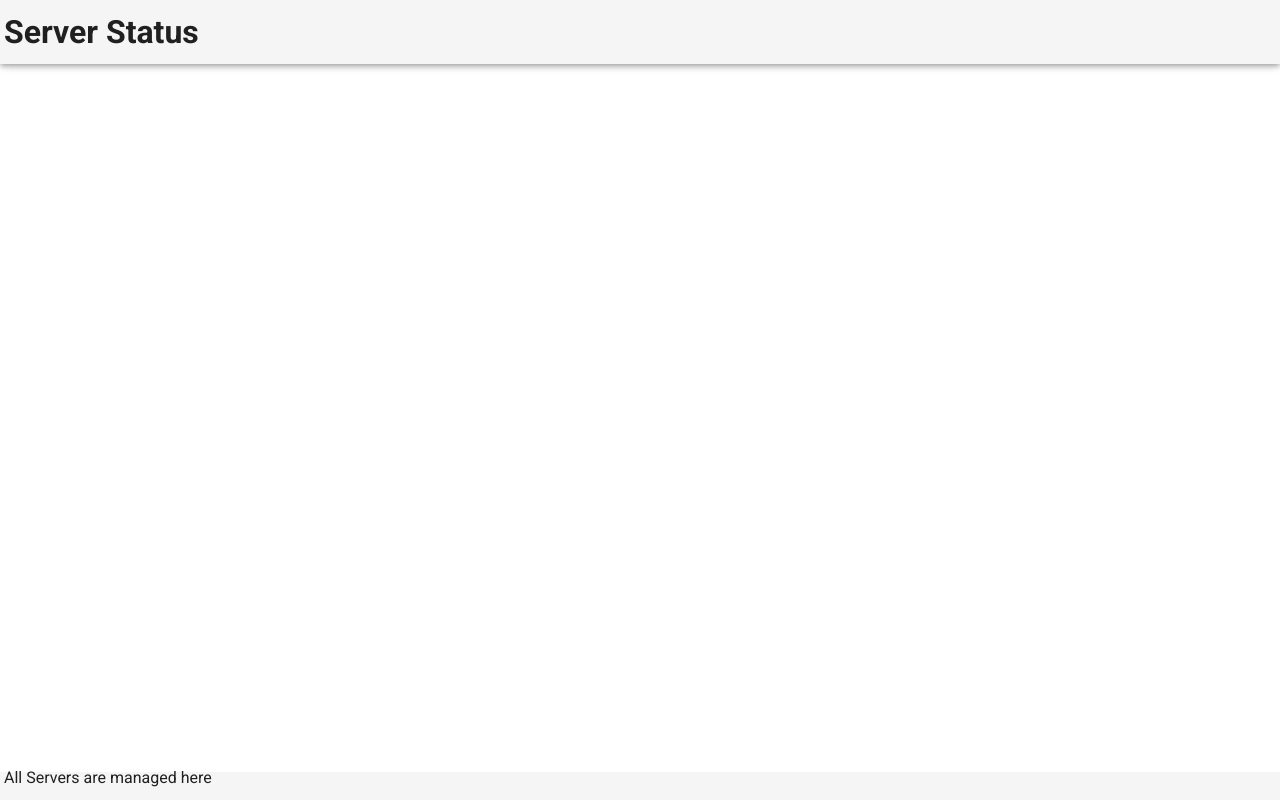
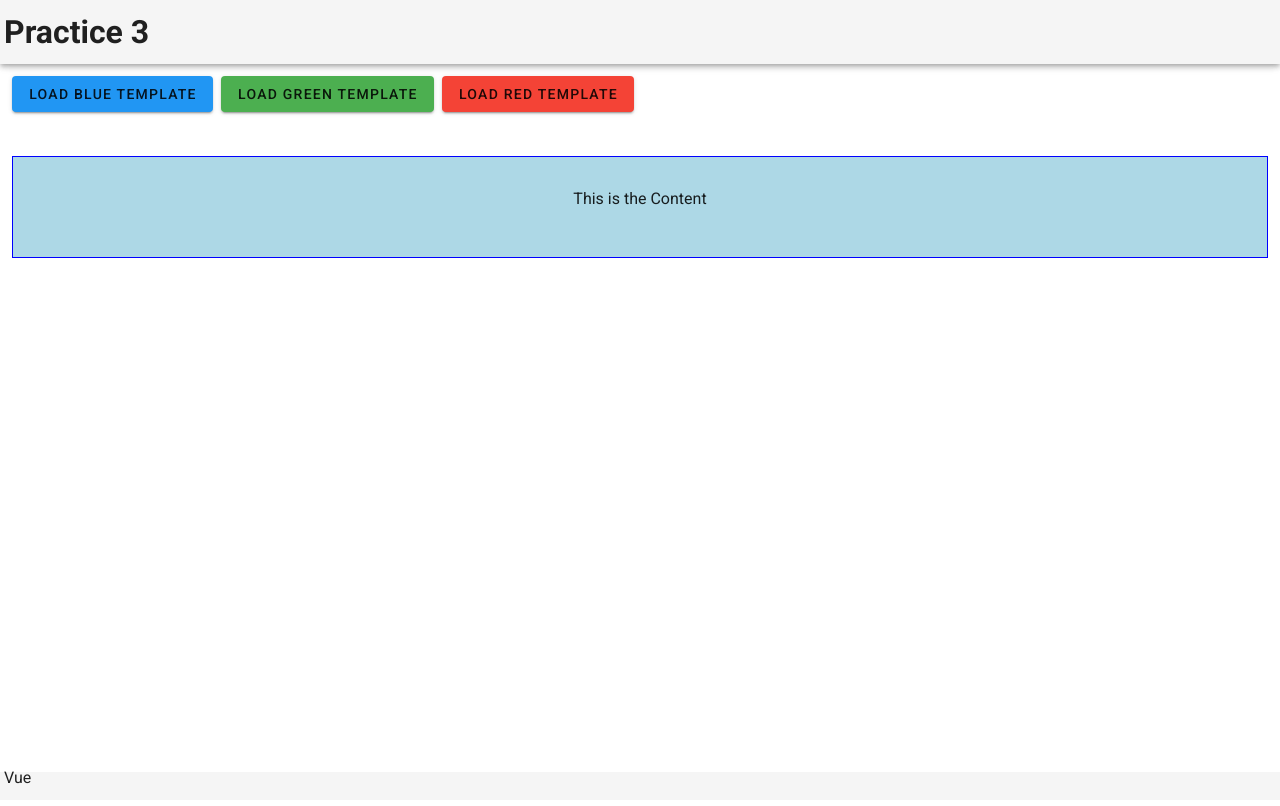
Before and after one commit to lucianotamanaha/vue-study, a Vue app: page / in a window 1280 px wide. Built offline with nearby package versions, Linux system fonts and the light colour scheme.

Commit message:
Practice 3 finished

```diff
--- a/src/App.vue
+++ b/src/App.vue
@@ -5,7 +5,20 @@
     </v-app-bar>
     <v-content>
       <v-container fluid>
-
+        <v-row>
+          <v-col>
+            <v-btn color="blue" class="mr-2" @click="selectComponent = 'Blue'">Load Blue Template</v-btn>
+            <v-btn color="green" class="mr-2" @click="selectComponent = 'Green'">Load Green Template</v-btn>
+            <v-btn color="red" @click="selectComponent = 'Red'">Load Red Template</v-btn>
+          </v-col>
+        </v-row>
+        <v-row>
+          <v-col>
+            <component :is="selectComponent">
+              <p>This is the Content</p>
+            </component>
+          </v-col>
+        </v-row>
       </v-container>
     </v-content>
     <v-footer>
@@ -15,8 +28,11 @@
 </template>
 
 <script>
-import AppHeader from "./components/Shared/Header";
-import AppFooter from "./components/Shared/Footer";
+import AppHeader from "./components/Shared/Header"
+import AppFooter from "./components/Shared/Footer"
+import Blue from "./components/Blue"
+import Green from "./components/Green"
+import Red from "./components/Red"
 
 export default {
   name: "App",
@@ -24,10 +40,15 @@ export default {
   components: {
     AppHeader,
     AppFooter,
+    Blue,
+    Green,
+    Red,
   },
 
-  data: () => ({
-    //
-  })
+  data: () => {
+    return {
+      selectComponent: 'Blue'
+    }
+  }
 };
 </script>
--- /dev/null
+++ b/src/components/Blue.vue
@@ -0,0 +1,19 @@
+<template>
+    <div>
+        <slot></slot>
+    </div>
+</template>
+
+<script>
+
+</script>
+
+<style scoped>
+    div {
+        border: 1px solid blue;
+        background-color: lightblue;
+        padding: 30px;
+        margin: 20px auto;
+        text-align: center
+    }
+</style>
--- /dev/null
+++ b/src/components/Green.vue
@@ -0,0 +1,19 @@
+<template>
+    <div>
+        <slot></slot>
+    </div>
+</template>
+
+<script>
+
+</script>
+
+<style scoped>
+    div {
+        border: 1px solid green;
+        background-color: lightgreen;
+        padding: 30px;
+        margin: 20px auto;
+        text-align: center
+    }
+</style>
--- /dev/null
+++ b/src/components/Red.vue
@@ -0,0 +1,19 @@
+<template>
+    <div>
+        <slot></slot>
+    </div>
+</template>
+
+<script>
+
+</script>
+
+<style scoped>
+    div {
+        border: 1px solid red;
+        background-color: lightpink;
+        padding: 30px;
+        margin: 20px auto;
+        text-align: center
+    }
+</style>
--- a/src/components/Shared/Footer.vue
+++ b/src/components/Shared/Footer.vue
@@ -2,7 +2,7 @@
         <div class="row">
             <div class="col-xs-12">
                 <footer>
-                    <p>All Servers are managed here</p>
+                    <p>Vue</p>
                 </footer>
             </div>
         </div>
--- a/src/components/Shared/Header.vue
+++ b/src/components/Shared/Header.vue
@@ -2,7 +2,7 @@
     <div class="row">
         <div class="col-xs-12">
             <header>
-                <h1>Server Status</h1>
+                <h1>Practice 3</h1>
             </header>
         </div>
     </div>
--- a/src/plugins/vuetify.js
+++ b/src/plugins/vuetify.js
@@ -1,7 +1,17 @@
 import Vue from 'vue';
 import Vuetify from 'vuetify/lib';
+import colors from 'vuetify/lib/util/colors'
 
 Vue.use(Vuetify);
 
 export default new Vuetify({
+    theme: {
+        themes: {
+          light: {
+            blue: colors.blue,
+            green: colors.green,
+            red: colors.red,
+          },
+        },
+      },
 });
```
